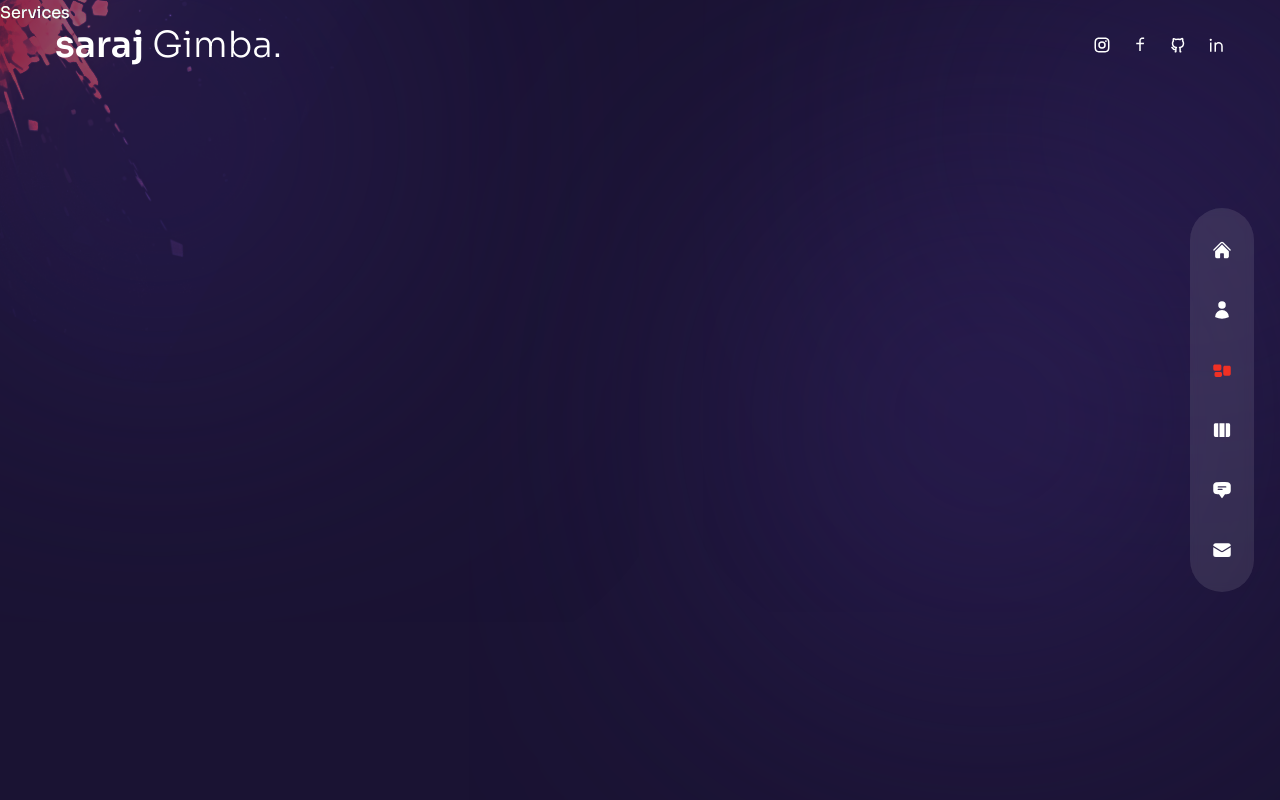
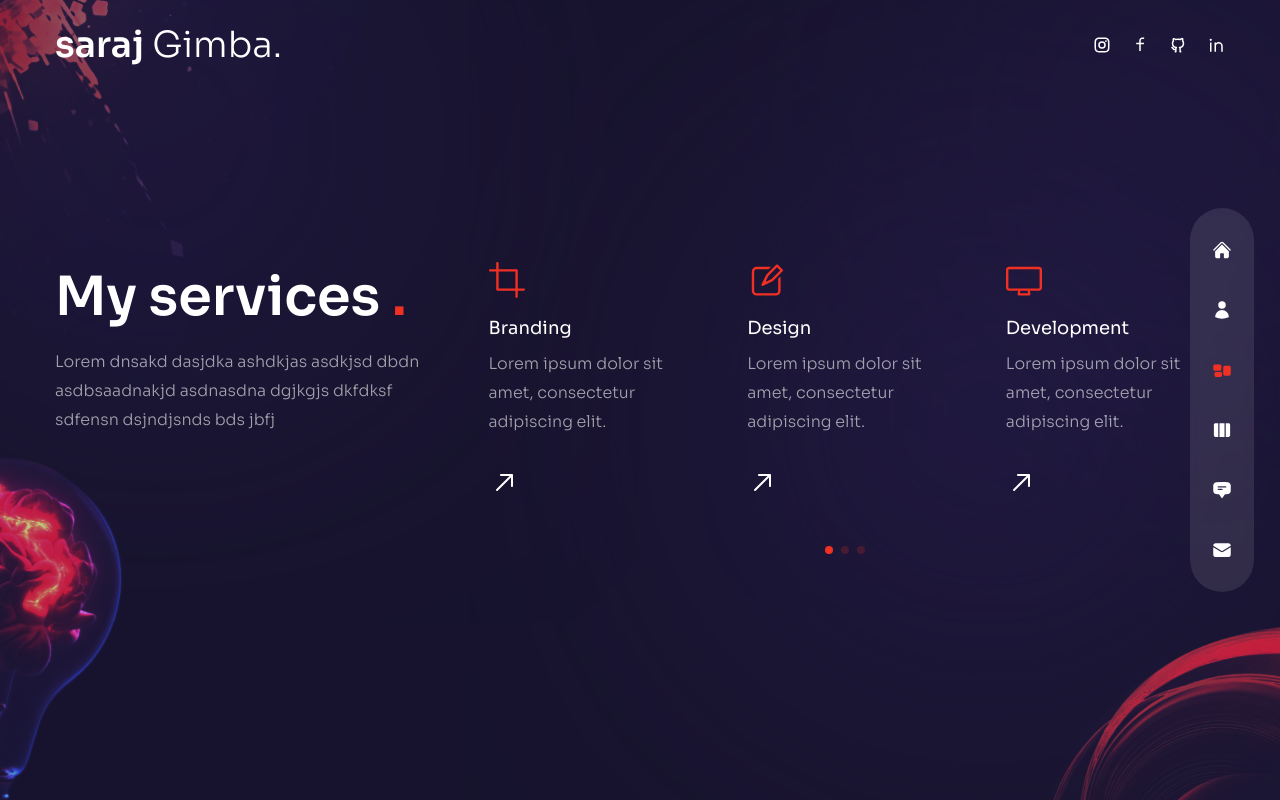
Before and after one commit to SarajZimba/Portfolio_, a Next.js app: page /services in a window 1280 px wide. Built offline with nearby package versions, Linux system fonts and the light colour scheme.

Commit message:
service page done

```diff
--- a/components/Bulb.js
+++ b/components/Bulb.js
@@ -1,5 +1,10 @@
+import Image from "next/image";
+
 const Bulb = () => {
-  return <div>Bulb</div>;
+  return <div className="absolute -left-36 -bottom-12 rotate-12 mix-blend-color-dodge animate-pulse
+  duration-75 z-10 w-[200px] xl:w-[260px]">
+    <Image src={'/bulb.png'} width={260} height={200} className="w-full h-full" alt="" />
+  </div>;
 };
 
 export default Bulb;
--- a/components/ServiceSlider.js
+++ b/components/ServiceSlider.js
@@ -5,6 +5,7 @@
   RxDesktop,
   RxReader,
   RxRocket,
+  RxArrowTopRight,
 } from "react-icons/rx";
 
 
@@ -37,8 +38,61 @@
   },
 ];
 
+// import swiper react components
+import { Swiper, SwiperSlide} from 'swiper/react';
+
+// import swiper styles
+import 'swiper/css';
+import 'swiper/css/free-mode';
+import 'swiper/css/pagination';
+
+// import required modules
+import { FreeMode, Pagination } from 'swiper';
+
+
+
 const ServiceSlider = () => {
-  return <div>Service Slider</div>;
+  return <Swiper breakpoints={{
+    320:{
+      slidesPerView:1,
+      spaceBetween:15,
+
+    },
+    640:{
+      slidesPerView:3,
+      spaceBetween:15,
+    },
+
+  }}
+  freeMode={true}
+  pagination={{
+    clickable:true
+  }}
+  modules={[FreeMode, Pagination]}
+  className="h=[240px] sm:h-[340px]">
+    {
+      serviceData.map((item, index)=>{
+        return <SwiperSlide key={index}>
+          <div className="bg=[rgba(65,47, 123,0.15)] h-max rounded-lg px-6 py-8 flex
+          sm:flex-col gap-x-6 sm:gap-x-0 group cursor-pointer hover:bg-[rgba(89,65,169,0.15)] transition-all duration-300">
+            {/* icon */}
+            <div className="text-accent text-4xl mb-4">{item.icon}</div>
+            <div className="mb-8">
+              {/* title and desc */}
+              <div className="mb-2 text-lg">{item.title}</div>
+              <p className="max-w-[350px leading-normal]">{item.description}</p>
+            </div>
+            {/* arrow */}
+            <div className="text-3xl">
+              <RxArrowTopRight className="group-hover:rotate-45
+              group-hover:text-accent transition-all duration-300"/>
+            </div>
+          </div>
+
+        </SwiperSlide>
+      })
+    }
+    </Swiper>;
 };
 
 export default ServiceSlider;
--- a/pages/services/index.js
+++ b/pages/services/index.js
@@ -1,5 +1,39 @@
+// components
+import ServiceSlider from '../../components/ServiceSlider';
+import Bulb from '../../components/Bulb';
+import Circles from '../../components/Circles';
+
+// framer motion
+import {motion} from 'framer-motion';
+import { fadeIn } from '../../variants';
+
+
 const Services = () => {
-  return <div>Services</div>;
+  return <div className='h-full bg-primary/30 py-36 flex items-center '>
+    <Circles/>
+    <div className='container mx-auto'>
+  <div className='flex flex-col xl:flex-row gap-x-8'>
+    {/* text */}
+    <div className='text-center flex xl:w-[30vw] flex-col lg:text-left mb-4
+    xl:mb-0'>
+      <motion.h2 variants={fadeIn('up', 0.3)} initial='hidden' animate='show' exit='hidden' className='h2 xl:mt-8'>
+        My services <span className='text-accent'>.</span>
+        </motion.h2>
+        <motion.p variants={fadeIn('up', 0.4)} initial='hidden' animate='show' exit='hidden' className='mb-4 mx-w-[400px] mx-auto lg:max-0'>
+          Lorem dnsakd dasjdka ashdkjas asdkjsd dbdn asdbsaadnakjd asdnasdna dgjkgjs dkfdksf sdfensn dsjndjsnds bds jbfj
+        </motion.p>
+    </div>
+
+    <motion.div variants={fadeIn('up', 0.6)} initial='hidden' animate='show' exit='hidden' className='w-full xl:max-w-[65%]'>
+    {/* slider */}
+
+    <ServiceSlider/>
+
+    </motion.div>
+  </div>
+    </div>
+    <Bulb/>
+  </div>;
 };
 
 export default Services;
```
